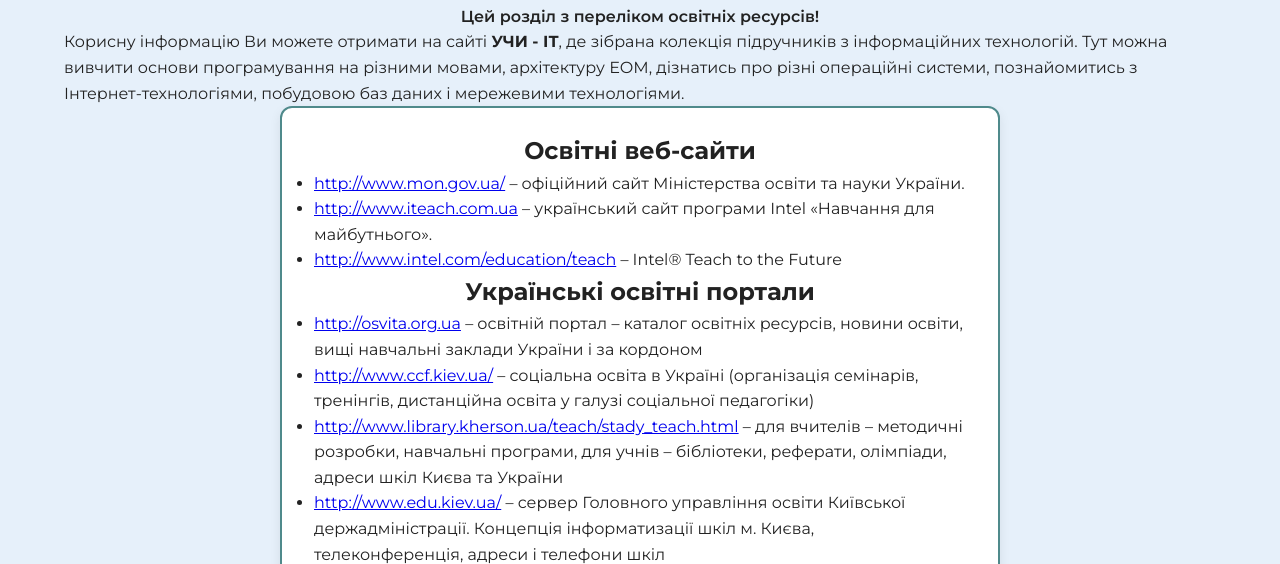
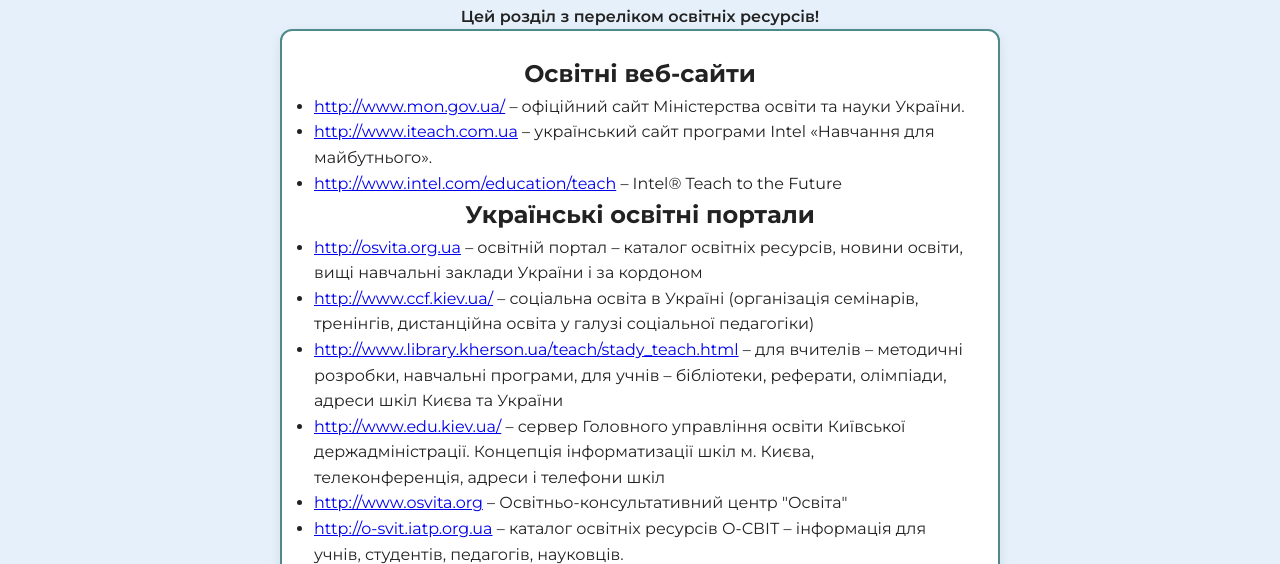
Before and after one commit to foppert123/foppert123.github.io, a plain HTML site: page teachers.html in a window 1280 px wide. Shown: the part 169-733 px from the top of the page. Drawn offline with Linux system fonts and the light colour scheme.

Commit message:
Remove paragraph on УЧИ - ІТ educational site
Removed a paragraph about educational resources.

```diff
--- a/teachers.html
+++ b/teachers.html
@@ -43,11 +43,6 @@
     <p style="text-align:center; font-weight:600;">
         Цей розділ з переліком освітніх ресурсів!
     </p>
-        <p>
-            Корисну інформацію Ви можете отримати на сайті <strong>УЧИ - ІТ</strong>, де зібрана колекція підручників з інформаційних технологій.
-            Тут можна вивчити основи програмування на різними мовами, архітектуру ЕОМ, дізнатись про різні операційні системи,
-            познайомитись з Інтернет-технологіями, побудовою баз даних і мережевими технологіями.
-        </p>
     <div class="links-wrapper">
     <h2 style="text-align: center;">Освітні веб-сайти</h2>
     <ul>
```
